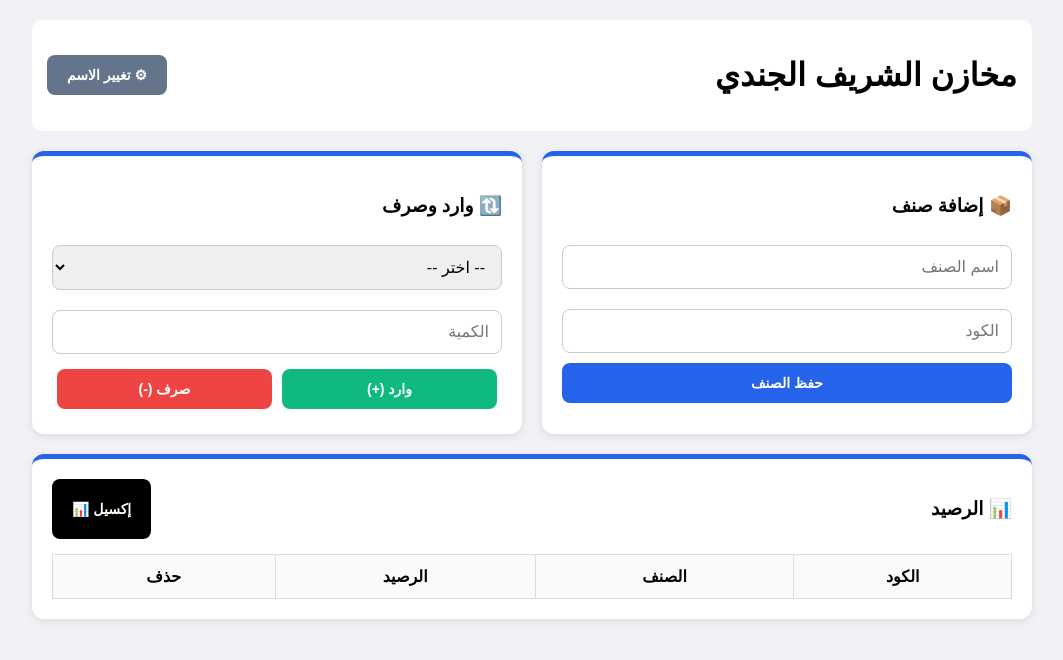
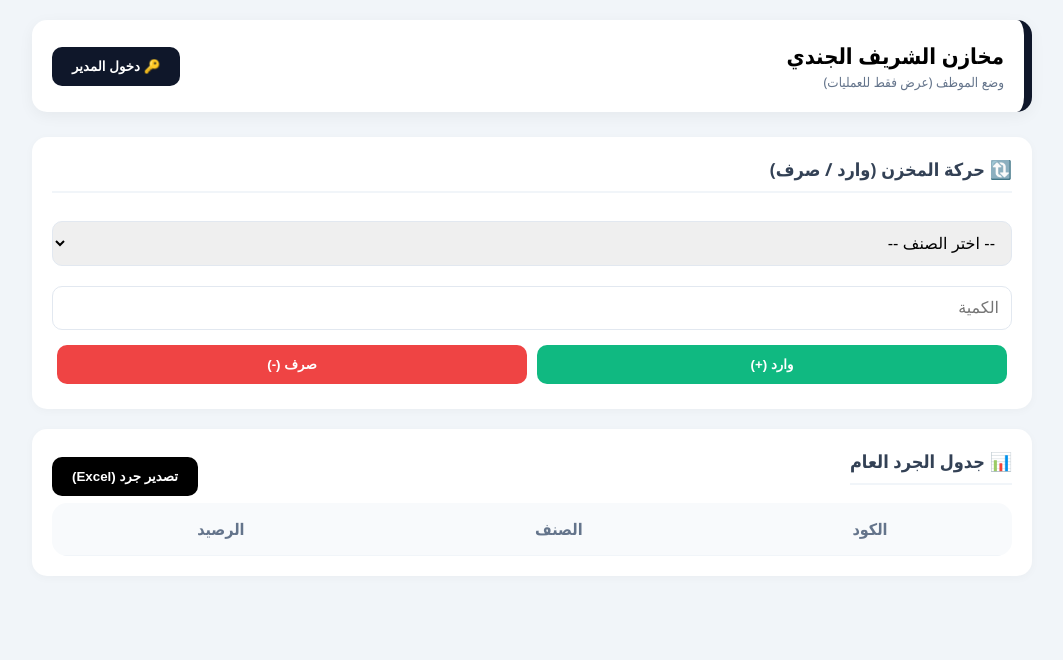
Before and after one commit to Mohammedelshatby/Sharif-store, a plain HTML site: page index.html in a window 1280 px wide. Shown: the whole page, without its empty margins (108-1171 px from the left). Drawn offline with Linux system fonts and the light colour scheme.

Commit message:
Update index.html

```diff
--- a/index.html
+++ b/index.html
@@ -3,38 +3,65 @@
 <head>
     <meta charset="UTF-8">
     <meta name="viewport" content="width=device-width, initial-scale=1.0">
-    <title>GMS Pro | مخازن الشريف الجندي</title>
+    <title>GMS Pro | نظام مخازن الشريف</title>
     <style>
-        body { font-family: sans-serif; background: #f0f2f5; padding: 20px; direction: rtl; text-align: right; margin: 0; }
+        :root {
+            --admin-color: #0f172a; /* كحلي شيك */
+            --user-color: #0284c7;  /* أزرق سماوي */
+            --bg: #f1f5f9;
+        }
+        body { font-family: 'Segoe UI', Tahoma, sans-serif; background: var(--bg); margin: 0; padding: 20px; direction: rtl; }
         .container { max-width: 1000px; margin: auto; }
-        .card { background: white; padding: 20px; border-radius: 12px; box-shadow: 0 2px 8px rgba(0,0,0,0.1); margin-bottom: 20px; border-top: 5px solid #2563eb; }
-        input, select { width: 100%; padding: 12px; margin: 10px 0; border: 1px solid #ccc; border-radius: 8px; box-sizing: border-box; font-size: 16px; }
-        button { padding: 12px 20px; cursor: pointer; border: none; border-radius: 8px; font-weight: bold; font-size: 14px; transition: 0.2s; }
-        .btn-main { background: #2563eb; color: white; width: 100%; }
+
+        /* الهيدر */
+        .header { background: white; padding: 20px; border-radius: 15px; box-shadow: 0 4px 15px rgba(0,0,0,0.05); display: flex; justify-content: space-between; align-items: center; margin-bottom: 25px; border-right: 8px solid var(--admin-color); }
+
+        /* البطاقات */
+        .card { background: white; padding: 20px; border-radius: 15px; box-shadow: 0 2px 10px rgba(0,0,0,0.03); margin-bottom: 20px; }
+        h3 { margin-top: 0; color: #334155; font-size: 18px; border-bottom: 2px solid #f1f5f9; padding-bottom: 10px; }
+
+        /* المدخلات */
+        input, select { width: 100%; padding: 12px; margin: 10px 0; border: 1.5px solid #e2e8f0; border-radius: 10px; box-sizing: border-box; font-size: 16px; outline: none; }
+        input:focus { border-color: var(--user-color); }
+
+        /* الأزرار */
+        button { padding: 12px 20px; cursor: pointer; border: none; border-radius: 10px; font-weight: bold; transition: 0.3s; }
+        .btn-admin { background: var(--admin-color); color: white; }
+        .btn-user { background: var(--user-color); color: white; width: 100%; }
         .btn-green { background: #10b981; color: white; flex: 1; margin: 5px; }
         .btn-red { background: #ef4444; color: white; flex: 1; margin: 5px; }
-        table { width: 100%; border-collapse: collapse; margin-top: 15px; }
-        th, td { border: 1px solid #ddd; padding: 12px; text-align: center; }
-        th { background: #f8fafc; }
-        .header { display: flex; justify-content: space-between; align-items: center; margin-bottom: 20px; background: #fff; padding: 15px; border-radius: 10px; }
+
+        /* نظام الصلاحيات - الإخفاء الافتراضي */
+        .admin-only { display: none; }
+
+        table { width: 100%; border-collapse: collapse; background: white; border-radius: 15px; overflow: hidden; }
+        th, td { padding: 15px; text-align: center; border-bottom: 1px solid #f1f5f9; }
+        th { background: #f8fafc; color: #64748b; }
     </style>
 </head>
 <body>
+
 <div class="container">
     <div class="header">
-        <h1 id="stName">مخازن الشريف الجندي</h1>
-        <button style="background:#64748b; color:white;" onclick="changeName()">⚙ تغيير الاسم</button>
+        <div>
+            <h1 id="stName" style="margin:0; font-size:22px;">مخازن الشريف الجندي</h1>
+            <small id="userStatus" style="color: #64748b;">وضع الموظف (عرض فقط للعمليات)</small>
+        </div>
+        <button class="btn-admin" id="loginBtn" onclick="adminLogin()">🔑 دخول المدير</button>
+        <button class="btn-red admin-only" id="logoutBtn" onclick="logout()">خروج</button>
     </div>
 
     <div style="display: flex; gap: 20px; flex-wrap: wrap;">
+        <div class="card admin-only" style="flex: 1; min-width: 300px;" id="adminPanel">
+            <h3>📦 لوحة التحكم (المدير)</h3>
+            <input type="text" id="itemName" placeholder="اسم الصنف الجديد">
+            <input type="text" id="itemCode" placeholder="كود الصنف">
+            <button class="btn-user" onclick="addItemNow()">إضافة الصنف للمخزن</button>
+            <button class="btn-admin" style="width:100%; margin-top:10px;" onclick="changeName()">تغيير اسم المنشأة</button>
+        </div>
+
         <div class="card" style="flex: 1; min-width: 300px;">
-            <h3>📦 إضافة صنف</h3>
-            <input type="text" id="itemName" placeholder="اسم الصنف">
-            <input type="text" id="itemCode" placeholder="الكود">
-            <button class="btn-main" onclick="addItemNow()">حفظ الصنف</button>
-        </div>
-        <div class="card" style="flex: 1; min-width: 300px;">
-            <h3>🔃 وارد وصرف</h3>
+            <h3>🔃 حركة المخزن (وارد / صرف)</h3>
             <select id="itemSelect"></select>
             <input type="number" id="qtyInput" placeholder="الكمية">
             <div style="display: flex;">
@@ -45,50 +72,94 @@
     </div>
 
     <div class="card">
-        <div style="display:flex; justify-content:space-between;">
-            <h3>📊 الرصيد</h3>
-            <button onclick="exportExcel()" style="background:#000; color:#fff;">إكسيل 📊</button>
+        <div style="display:flex; justify-content:space-between; align-items:center;">
+            <h3>📊 جدول الجرد العام</h3>
+            <button onclick="exportExcel()" style="background:#000; color:#fff;">تصدير جرد (Excel)</button>
         </div>
         <table>
-            <thead><tr><th>الكود</th><th>الصنف</th><th>الرصيد</th><th>حذف</th></tr></thead>
+            <thead>
+                <tr>
+                    <th>الكود</th>
+                    <th>الصنف</th>
+                    <th>الرصيد</th>
+                    <th class="admin-only">إجراء</th>
+                </tr>
+            </thead>
             <tbody id="tableBody"></tbody>
         </table>
     </div>
 </div>
 
 <script>
-    var data = JSON.parse(localStorage.getItem('gms_final_v1')) || { items: [], logs: [], name: "مخازن الشريف الجندي" };
+    var data = JSON.parse(localStorage.getItem('gms_final_v2')) || { items: [], logs: [], name: "مخازن الشريف الجندي" };
+    var isAdmin = false;
+
+    // دالة دخول المدير
+    function adminLogin() {
+        var pass = prompt("أدخل كلمة مرور المدير:");
+        if (pass === "123") { // يمكنك تغيير كلمة السر هنا
+            isAdmin = true;
+            document.querySelectorAll('.admin-only').forEach(el => el.style.display = 'block');
+            document.getElementById('loginBtn').style.display = 'none';
+            document.getElementById('userStatus').innerText = "وضع المدير (كامل الصلاحيات)";
+            refresh();
+        } else {
+            alert("كلمة مرور خاطئة!");
+        }
+    }
+
+    function logout() {
+        location.reload(); // إعادة تحميل الصفحة للخروج
+    }
+
     function refresh() {
-        localStorage.setItem('gms_final_v1', JSON.stringify(data));
+        localStorage.setItem('gms_final_v2', JSON.stringify(data));
         document.getElementById('stName').innerText = data.name;
         var body = document.getElementById('tableBody');
         var sel = document.getElementById('itemSelect');
-        body.innerHTML = ""; sel.innerHTML = '<option value="">-- اختر --</option>';
+        body.innerHTML = "";
+        sel.innerHTML = '<option value="">-- اختر الصنف --</option>';
+
         data.items.forEach(function(item, index) {
             var total = 0;
             data.logs.forEach(function(l) { if(l.code == item.code) total += (l.type == 'وارد' ? l.qty : -l.qty); });
-            body.innerHTML += "<tr><td>"+item.code+"</td><td><b>"+item.name+"</b></td><td>"+total+"</td><td><button onclick='delItem("+index+")'>❌</button></td></tr>";
+
+            var row = "<tr><td>"+item.code+"</td><td><b>"+item.name+"</b></td><td>"+total+"</td>";
+            if(isAdmin) {
+                row += "<td><button style='color:red; background:none; cursor:pointer;' onclick='delItem("+index+")'>🗑</button></td>";
+            } else {
+                row += "<td>-</td>";
+            }
+            row += "</tr>";
+
+            body.innerHTML += row;
             sel.innerHTML += "<option value='"+item.code+"'>"+item.name+"</option>";
         });
     }
+
     function addItemNow() {
         var n = document.getElementById('itemName').value, c = document.getElementById('itemCode').value;
         if(n && c) { data.items.push({name:n, code:c}); refresh(); document.getElementById('itemName').value=''; document.getElementById('itemCode').value=''; }
     }
+
     function logAction(type) {
         var c = document.getElementById('itemSelect').value, q = parseFloat(document.getElementById('qtyInput').value);
-        if(c && q) { data.logs.push({code:c, qty:q, type:type}); refresh(); document.getElementById('qtyInput').value=''; }
+        if(c && q) { data.logs.push({code:c, qty:q, type:type}); refresh(); document.getElementById('qtyInput').value=''; alert("تم تسجيل الـ " + type); }
     }
-    function delItem(i) { if(confirm("حذف؟")) { data.items.splice(i, 1); refresh(); } }
-    function changeName() { var n = prompt("الاسم الجديد:", data.name); if(n) { data.name = n; refresh(); } }
+
+    function delItem(i) { if(confirm("حذف الصنف نهائياً؟")) { data.items.splice(i, 1); refresh(); } }
+
+    function changeName() { var n = prompt("الاسم الجديد للمنشأة:", data.name); if(n) { data.name = n; refresh(); } }
+
     function exportExcel() {
         var csv = "\uFEFFالكود,الصنف,الرصيد\n";
         data.items.forEach(function(it) {
             var t = 0; data.logs.forEach(function(l){ if(l.code==it.code) t += (l.type=='وارد'?l.qty:-l.qty); });
             csv += it.code + "," + it.name + "," + t + "\n";
         });
-        var a = document.createElement('a'); a.href = URL.createObjectURL(new Blob([csv], {type:'text/csv;'})); a.download = "مخزن.csv"; a.click();
+        var a = document.createElement('a'); a.href = URL.createObjectURL(new Blob([csv], {type:'text/csv;'})); a.download = "جرد_المخزن.csv"; a.click();
     }
+
     refresh();
 </script>
 </body>
```
